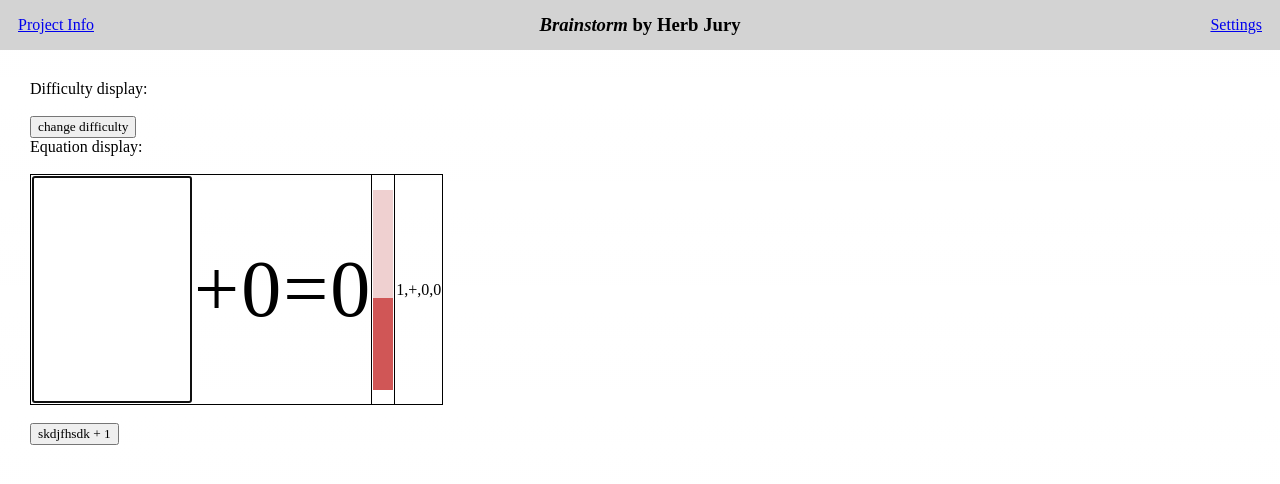
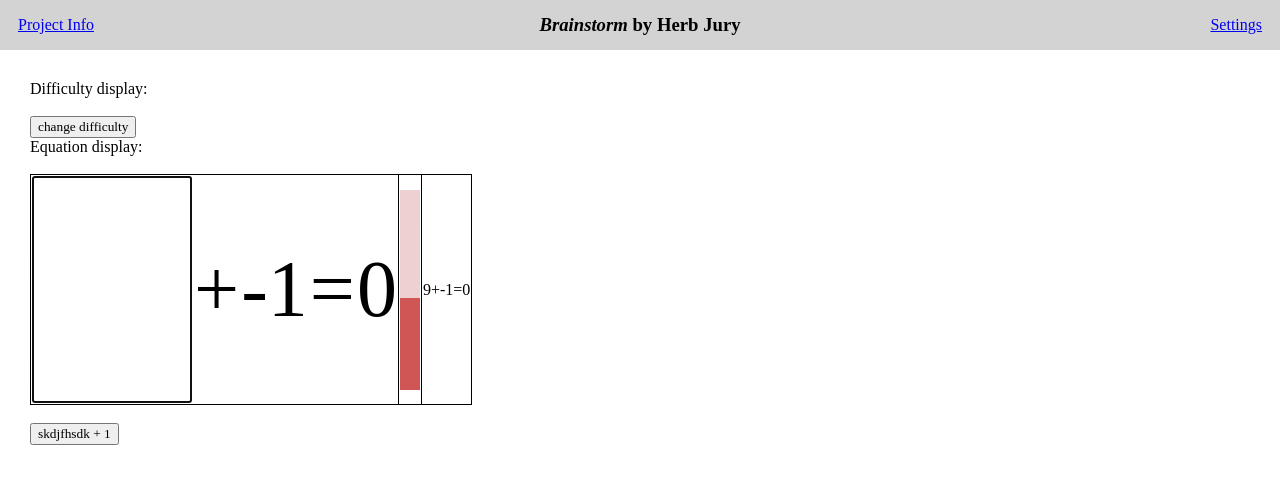
Before and after one commit to MrMugwump/BrainstormComp225, a Next.js app: page / in a window 1280 px wide. Shown: the top 484 px of the page. Built offline with nearby package versions, Linux system fonts and the light colour scheme.

Commit message:
here comes the merge conflicts (fixing generator)

```diff
--- a/src/app/equationDisplay.tsx
+++ b/src/app/equationDisplay.tsx
@@ -77,7 +77,7 @@ export default function EquationDisplay({difficulty}:any){
                     actualSetTimeEnded={setTimeEnded}
                     interval={interval}/>
                 </td>
-                <td><p>{String(generator.generateProblem())}</p></td>
+                <td><p>{eq[0]+operation+eq[1]+'='+eq[2]}</p></td>
             </tr>
         </tbody>
         </table>
--- a/src/app/generator.tsx
+++ b/src/app/generator.tsx
@@ -71,21 +71,22 @@ export class Generator {
     getSecondNumber() {
         // If division problem, come up with a list of even divisors of the first number and choose from there.
         if(this.operator === Operators.Division) {
-            let divisors: Array<Number> = [];
+            let divisors: Array<number> = new Array<number>();
             for(let i = 1; i <= this.firstNumber / 2; i++) {
                 if(this.firstNumber % i === 0) {
                     divisors.push(i);
                 }
             }
             // Choose a random even divisor
-            return divisors[this.randomInt(0, divisors.length)];
+            this.secondNumber = divisors[this.randomInt(0, divisors.length)]
+            //return divisors[this.randomInt(0, divisors.length)];
         }
 
         // For other operations, proceed as normal.
         else {
-            this.firstNumber = this.randomInt(1, this.findLimit(this.difficulty, this.operator));
+            this.secondNumber = this.randomInt(1, this.findLimit(this.difficulty, this.operator));
             if(this.randomInt(1, 2) === 2) {
-                this.firstNumber = this.firstNumber * -1;
+                this.secondNumber = this.secondNumber * -1;
             }
         }
     }
```
